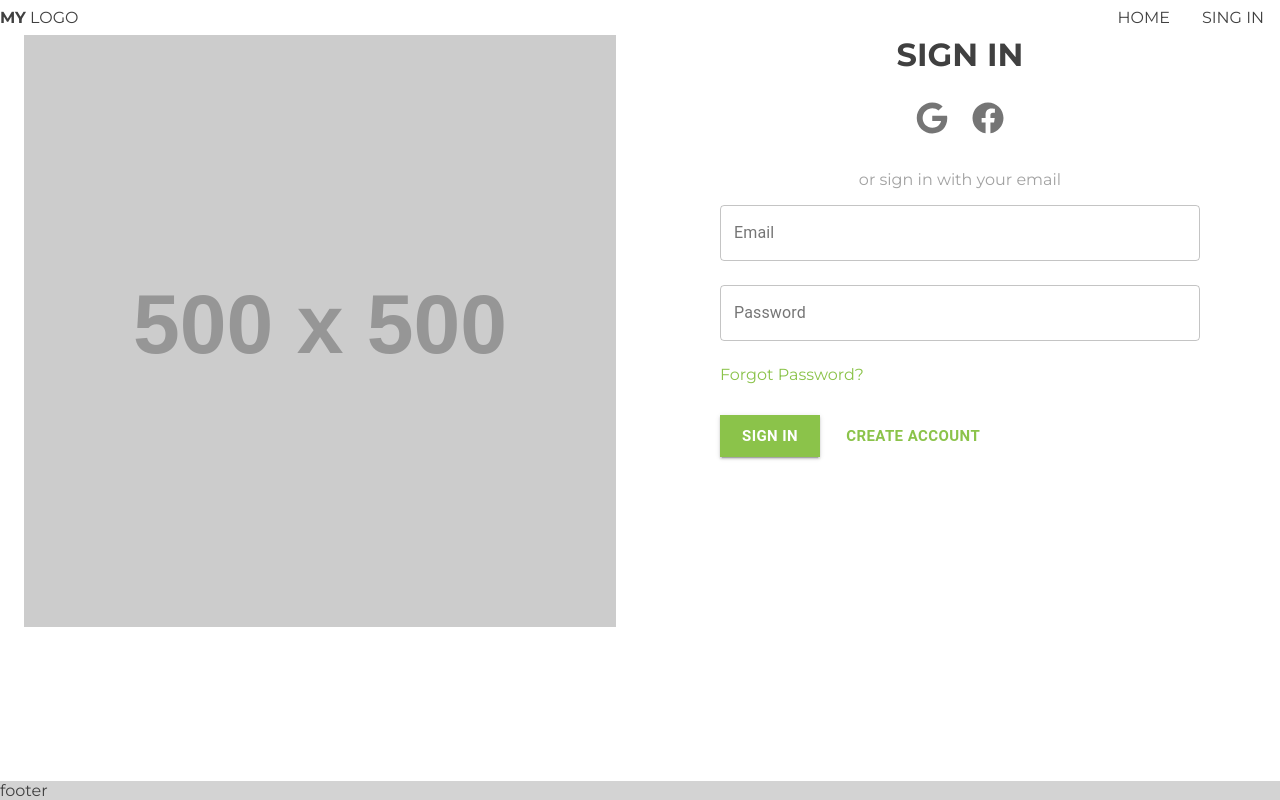
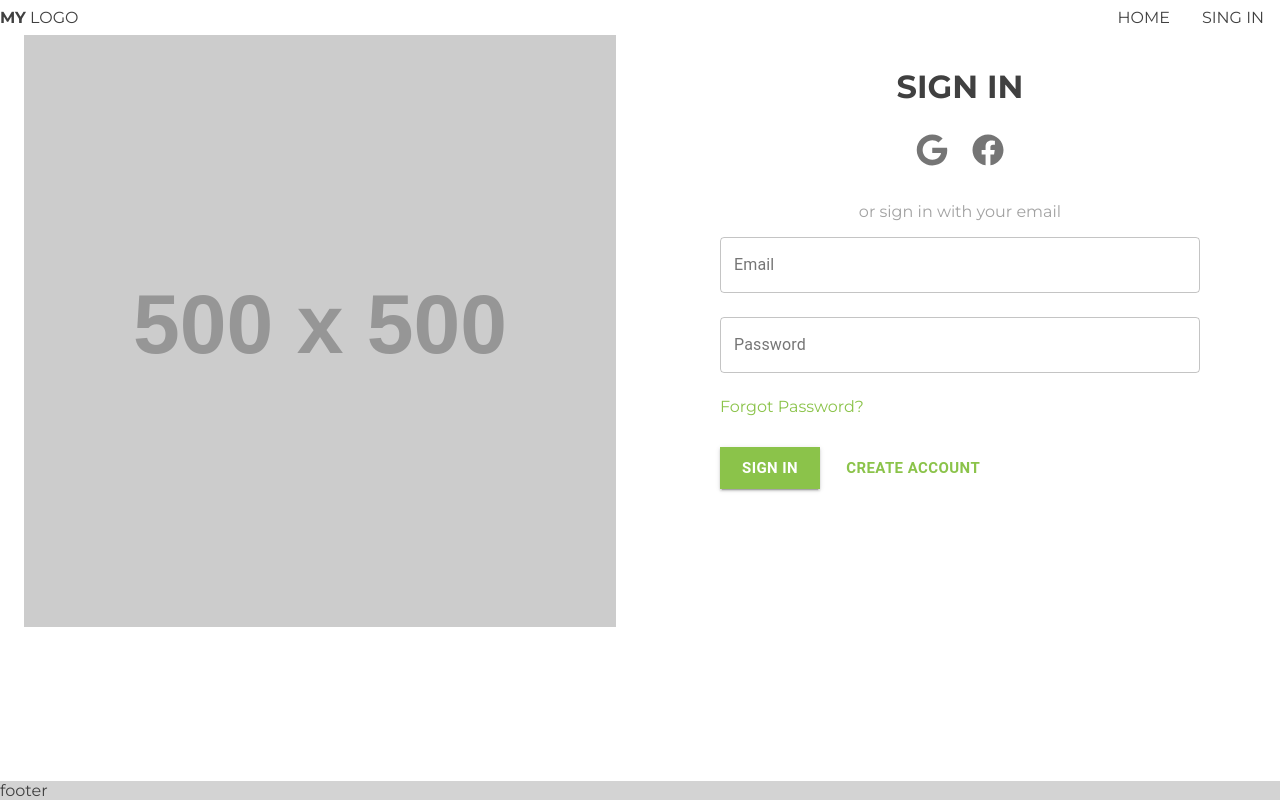
Before and after one commit to maksymo/fistiki-react-eshop, a React (Create React App) app: page /sign-in in a window 1280 px wide. Built offline with nearby package versions, Linux system fonts and the light colour scheme.

Commit message:
feat(authentication): minor improvements

```diff
--- a/src/pages/authentication/authentication.comp.jsx
+++ b/src/pages/authentication/authentication.comp.jsx
@@ -50,6 +50,7 @@ const AuthenticationPage = ({ activeComponent }) => (
       <AuthenticationFormContainer>
         <AuthenticationFormWrapper>
           <Title fontSize="2em">{pageHeaderOptions[activeComponent]}</Title>
+          {activeComponent === 'signIn' || activeComponent === 'signUp' ? (
             <SocialSignInContainer>
               <IconButton aria-label="google">
                 <FontAwesomeIcon size="lg" icon={faGoogle} />
@@ -58,6 +59,7 @@ const AuthenticationPage = ({ activeComponent }) => (
                 <FontAwesomeIcon size="lg" icon={faFacebook} />
               </IconButton>
             </SocialSignInContainer>
+          ) : null}
           <FormTitle>{formTitleOptions[activeComponent]}</FormTitle>
           {activeComponent === 'signIn' ? <SignInForm /> : null}
           {activeComponent === 'signUp' ? <SignUpForm /> : null}
--- a/src/pages/authentication/authentication.styles.jsx
+++ b/src/pages/authentication/authentication.styles.jsx
@@ -27,6 +27,7 @@ export const AuthenticationFormContainer = styled.div`
 `;
 
 export const AuthenticationFormWrapper = styled.div`
+  padding: 2em 0;
   @media (min-width: 769px) {
     max-width: 30rem;
     margin: 0 auto;
@@ -43,33 +44,3 @@ export const FormTitle = styled.div`
   color: #a2a2a2;
   text-align: center;
 `;
-
-// export const AuthenticationContainer = styled.div`
-//   display: grid;
-//   grid-gap: 3em;
-//   grid-template-columns: 1fr 1fr;
-//   grid-template-areas:
-//     'img form'
-//     'img form';
-//   @media (max-width: 768px) {
-//     grid-template-rows: auto 20em;
-//     grid-template-areas:
-//       'form form'
-//       'img img';
-//   }
-// `;
-
-// export const AuthenticationImgContainer = styled.div`
-//   grid-area: img;
-// `;
-
-// export const AuthenticationImg = styled.img`
-//   display: block;
-//   width: 100%;
-//   height: 100%;
-//   object-fit: cover;
-// `;
-
-// export const AuthenticationFormContainer = styled.div`
-//   grid-area: form;
-// `;
--- a/src/redux/root-reducer.js
+++ b/src/redux/root-reducer.js
@@ -14,7 +14,8 @@ const rootReducer = combineReducers({
 
 const persistConfig = {
   key: 'root',
-  storage
+  storage,
+  whitelist: []
   // whitelist: ['cart']
 };
 
```
Lines whose indentation alone changed are shown as unchanged.
